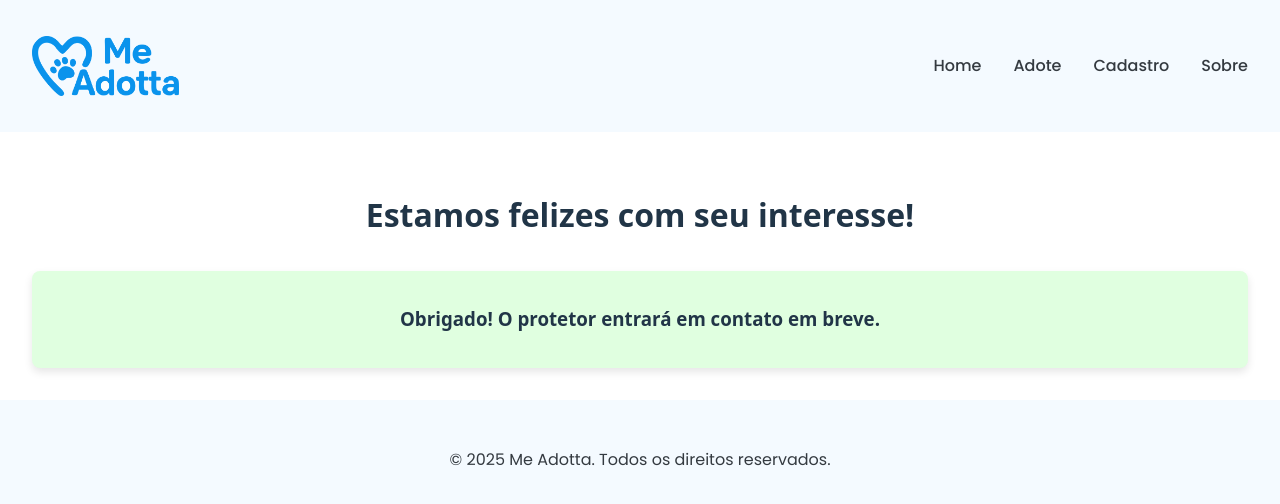
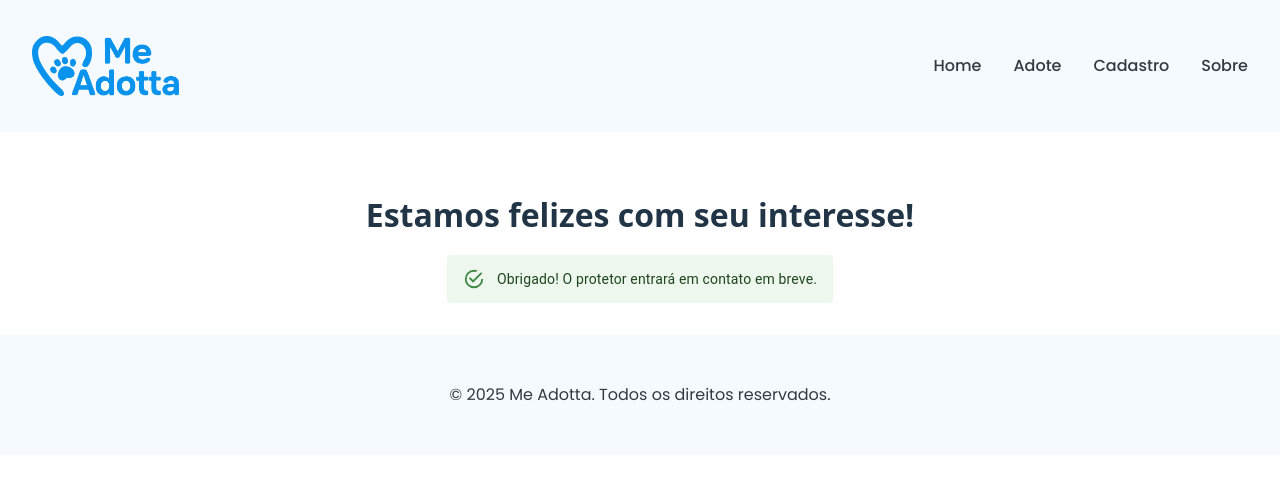
Before and after one commit to FranSantos10/MeAdotta, a React (Vite) app in the folder frontend/: page /adotar/Formulario-Adocao in a window 1280 px wide. Both pictures are taken after typing "Sample", "5551234" into the empty fields and a click on the button "Enviar Interesse". Shown: the top 504 px of the page. Built offline with nearby package versions, Linux system fonts and the light colour scheme.

Commit message:
Ajuste no alert do formulario de interesse

```diff
--- a/frontend/src/pages/FormularioInteresse.jsx
+++ b/frontend/src/pages/FormularioInteresse.jsx
@@ -1,5 +1,6 @@
 import React, { useState } from 'react';
 import '../assets/styles/Formulariointeresse.css';
+import Alert from '@mui/material/Alert';
 
 function FormularioInteresse() {
     const [formSubmitted, setFormSubmitted] = useState(false);
@@ -63,9 +64,10 @@ function FormularioInteresse() {
                         </div>
                     </form>
                 ) : (
-                    <div className='success-messageForm'>
-                        <h3>Obrigado! O protetor entrará em contato em breve.</h3>
+                    <div className='alert'>
+                        <Alert severity="success">Obrigado! O protetor entrará em contato em breve.</Alert>
                     </div>
+
                 )}
             </div>
         </div>
```
